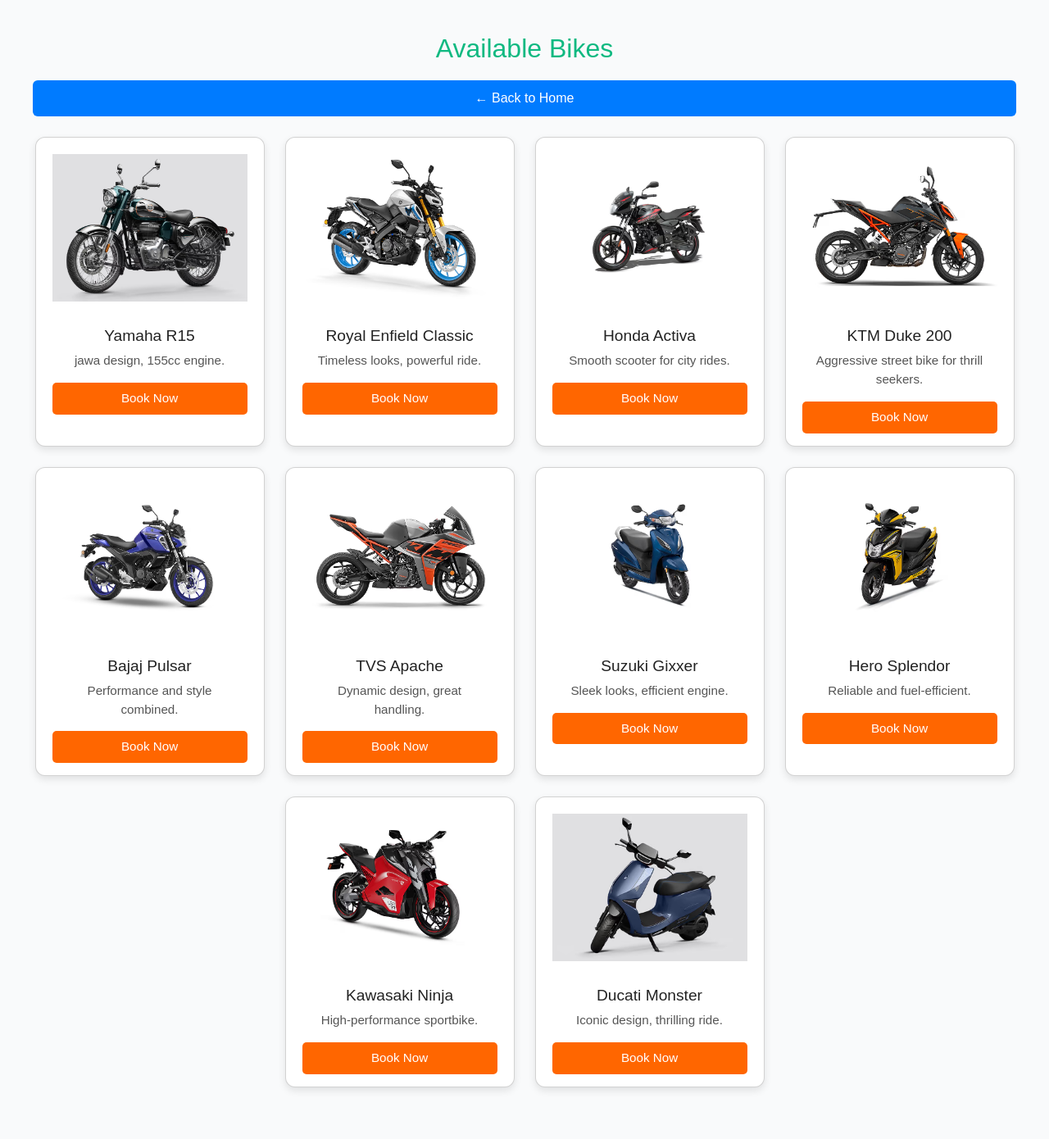
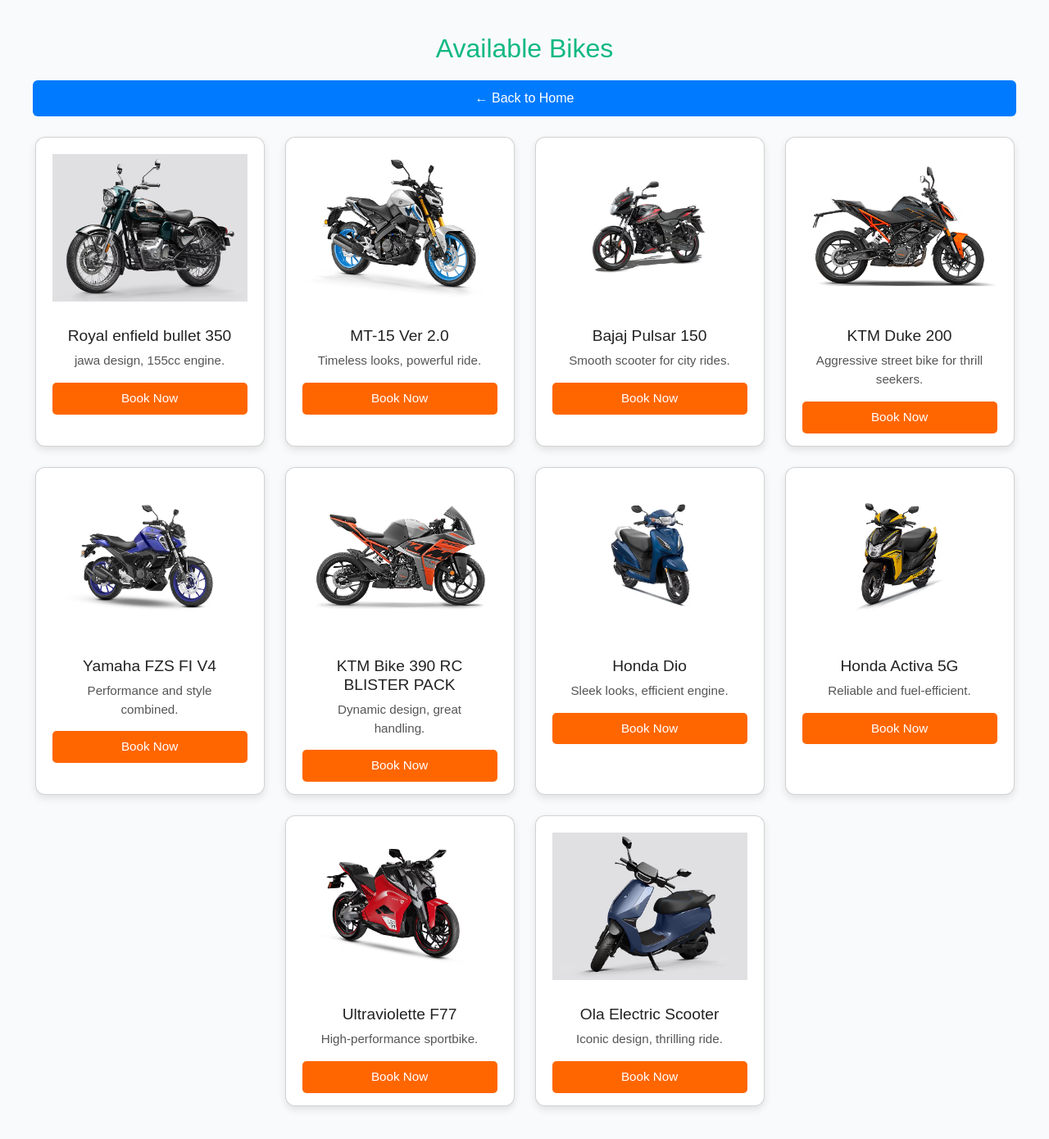
Before and after one commit to prathap-kathavarayan/Wheelzhub, a React (Vite) app in the folder frontend/wheelZhub/: page /bikes in a window 1280 px wide. Shown: the whole page at 82% size. Before the commit the page ends 1367 px from the top, so only its background shows below. Built offline with nearby package versions, Linux system fonts and the light colour scheme.

Commit message:
bike name update

```diff
--- a/frontend/wheelZhub/src/components/bikeslot.jsx
+++ b/frontend/wheelZhub/src/components/bikeslot.jsx
@@ -21,16 +21,16 @@
   const navigate = useNavigate();
 
   const bikeList = [
-    { name: "Yamaha R15", img: bike1, desc: "jawa design, 155cc engine." },
-    { name: "Royal Enfield Classic", img: bike2, desc: "Timeless looks, powerful ride." },
-    { name: "Honda Activa", img: bike3, desc: "Smooth scooter for city rides." },
+    { name: "Royal enfield bullet 350", img: bike1, desc: "jawa design, 155cc engine." },
+    { name: "MT-15 Ver 2.0", img: bike2, desc: "Timeless looks, powerful ride." },
+    { name: "Bajaj Pulsar 150", img: bike3, desc: "Smooth scooter for city rides." },
     { name: "KTM Duke 200", img: bike4, desc: "Aggressive street bike for thrill seekers." },
-    { name: "Bajaj Pulsar", img: bike5, desc: "Performance and style combined." },
-    { name: "TVS Apache", img: bike6, desc: "Dynamic design, great handling." },
-    { name: "Suzuki Gixxer", img: bike7, desc: "Sleek looks, efficient engine." },
-    { name: "Hero Splendor", img: bike8, desc: "Reliable and fuel-efficient." },
-    { name: "Kawasaki Ninja", img: bike9, desc: "High-performance sportbike." },
-    { name: "Ducati Monster", img: bike10, desc: "Iconic design, thrilling ride." },
+    { name: "Yamaha FZS FI V4", img: bike5, desc: "Performance and style combined." },
+    { name: "KTM Bike 390 RC BLISTER PACK", img: bike6, desc: "Dynamic design, great handling." },
+    { name: "Honda Dio", img: bike7, desc: "Sleek looks, efficient engine." },
+    { name: "Honda Activa 5G", img: bike8, desc: "Reliable and fuel-efficient." },
+    { name: "Ultraviolette F77 ", img: bike9, desc: "High-performance sportbike." },
+    { name: "Ola Electric Scooter", img: bike10, desc: "Iconic design, thrilling ride." },
   ];
 
   return (
```
